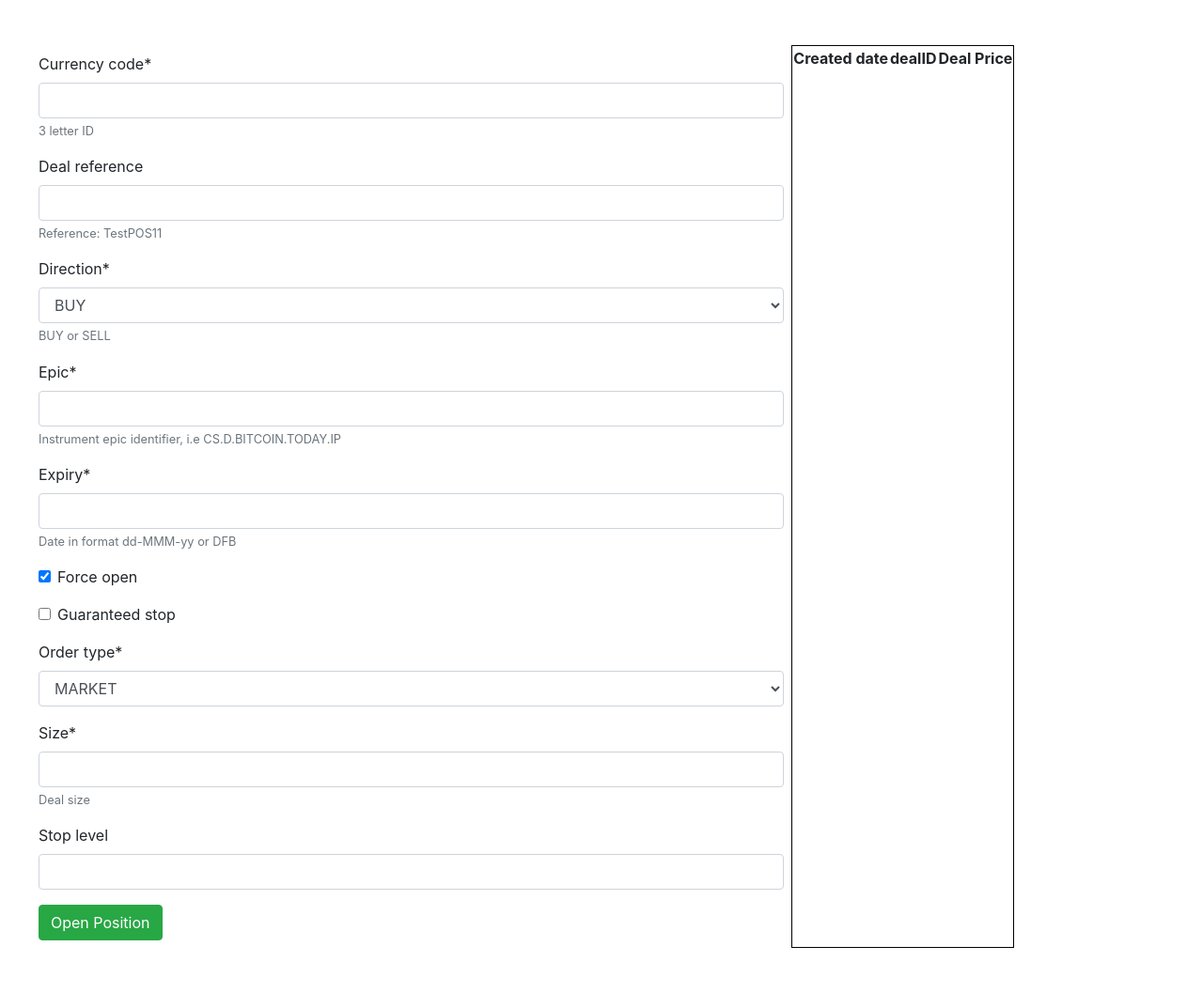
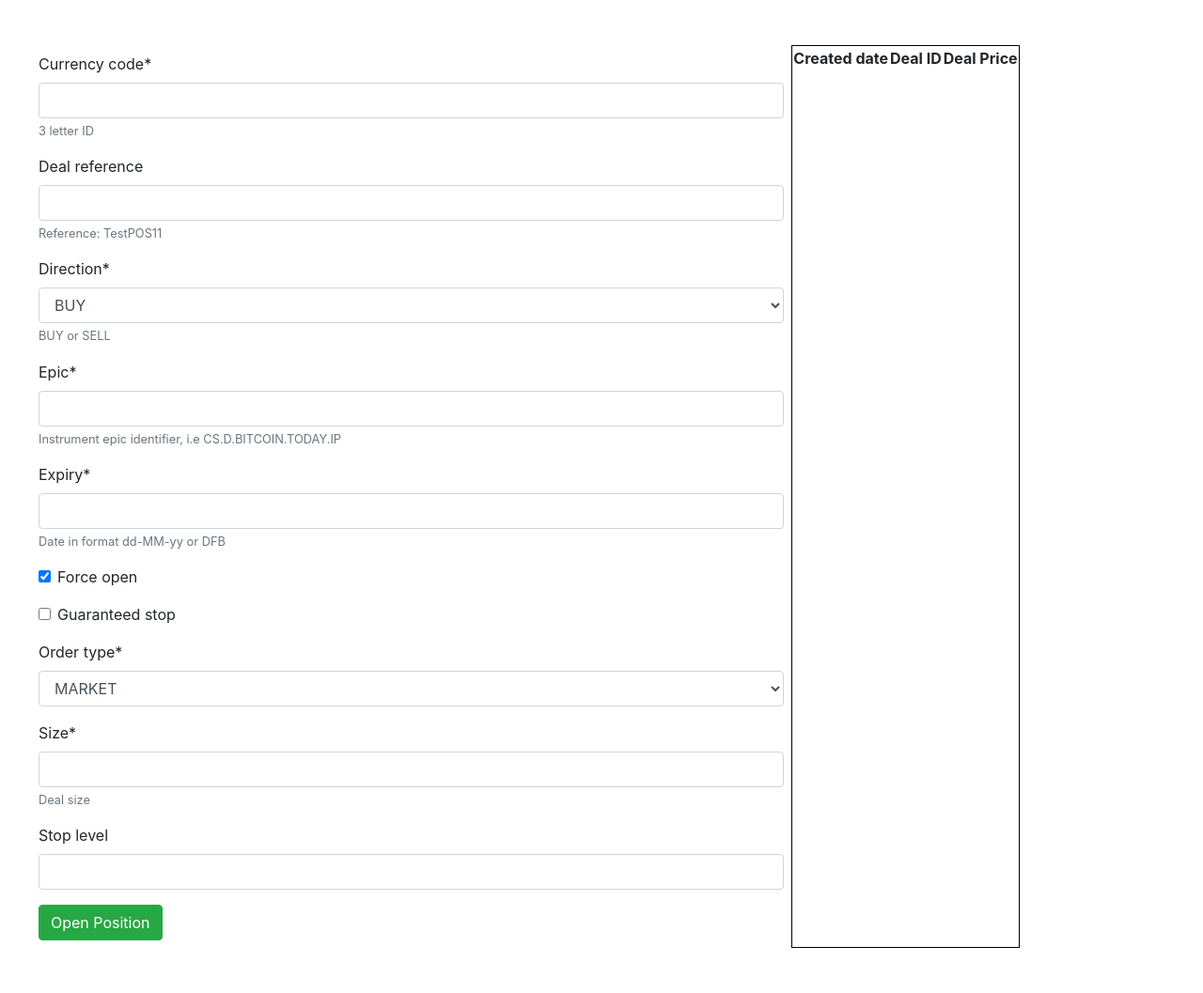
Before and after one commit to TysonRV/letsberich, a Django app: page /ig/open_position/ in a window 1280 px wide. Shown: the whole page at 94% size. Run offline with Django 3.2, Linux system fonts and the light colour scheme; lists and menus that the app fills with data are empty; some libraries are stand-ins or nearby versions.

Commit message:
Further changes

```diff
--- a/letsberich/ig/forms.py
+++ b/letsberich/ig/forms.py
@@ -1,5 +1,4 @@
 from django import forms
-from django.forms import SelectDateWidget
 
 from letsberich.ig.models import Position
 
--- a/letsberich/ig/models.py
+++ b/letsberich/ig/models.py
@@ -24,7 +24,7 @@ class Position(models.Model):
     )
     expiry = models.CharField(
         max_length=10,
-        help_text="Date in format dd-MMM-yy or DFB"
+        help_text="Date in format dd-MM-yy or DFB"
     )
     force_open = models.BooleanField(default=True,)
     guaranteed_stop = models.BooleanField(default=False,)
--- a/letsberich/ig/templates/ig/open_position.html
+++ b/letsberich/ig/templates/ig/open_position.html
@@ -25,7 +25,7 @@
         <thead>
             <tr>
                 <th>Created date</th>
-                <th>dealID</th>
+                <th>Deal ID</th>
                 <th>Deal Price</th>
             </tr>
         </thead>
```
